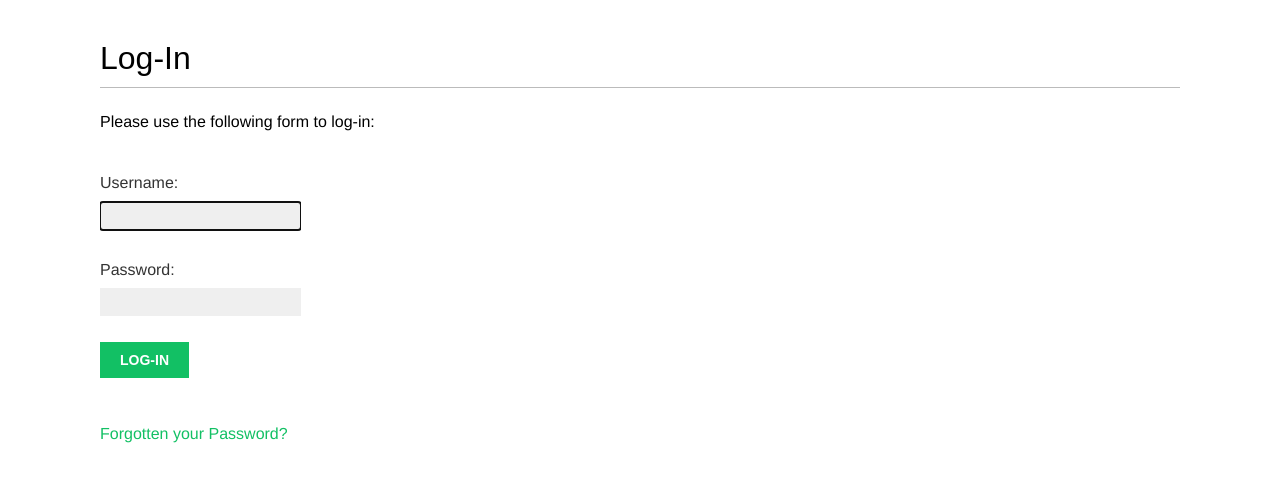
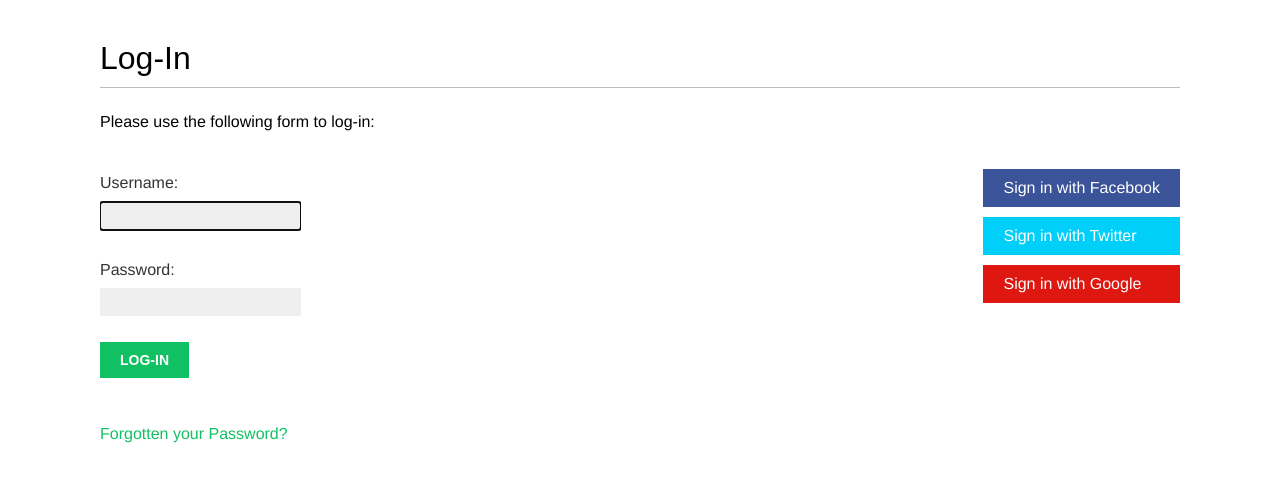
Before and after one commit to Chrisgarlick/Bookmarks, a Django app: page /account/login/ in a window 1280 px wide. Shown: the part 47-529 px from the top of the page. Run offline with Django 3.2, Linux system fonts and the light colour scheme; some web fonts are replaced.

Commit message:
ADDED SOCIAL AUTH

```diff
--- a/bookmarks/account/templates/registration/login.html
+++ b/bookmarks/account/templates/registration/login.html
@@ -18,4 +18,17 @@
         </form>
         <p><a href="{% url 'password_reset' %}">Forgotten your Password?</a></p>
     </div>
+    <div class="social">
+        <ul>
+            <li class="facebook">
+                <a href="{% url 'social:begin' 'facebook' %}">Sign in with Facebook</a>
+            </li>
+            <li class="twitter">
+                <a href="{% url 'social:begin' 'twitter' %}">Sign in with Twitter</a>
+            </li>
+            <li class="google">
+                <a href="{% url 'social:begin' 'google-oauth2' %}">Sign in with Google</a>
+            </li>
+        </ul>
+    </div>
 {% endblock %}
```
Also changed, not shown: bookmarks/bookmarks/settings.py (+13 -0 lines), bookmarks/db.sqlite3.
